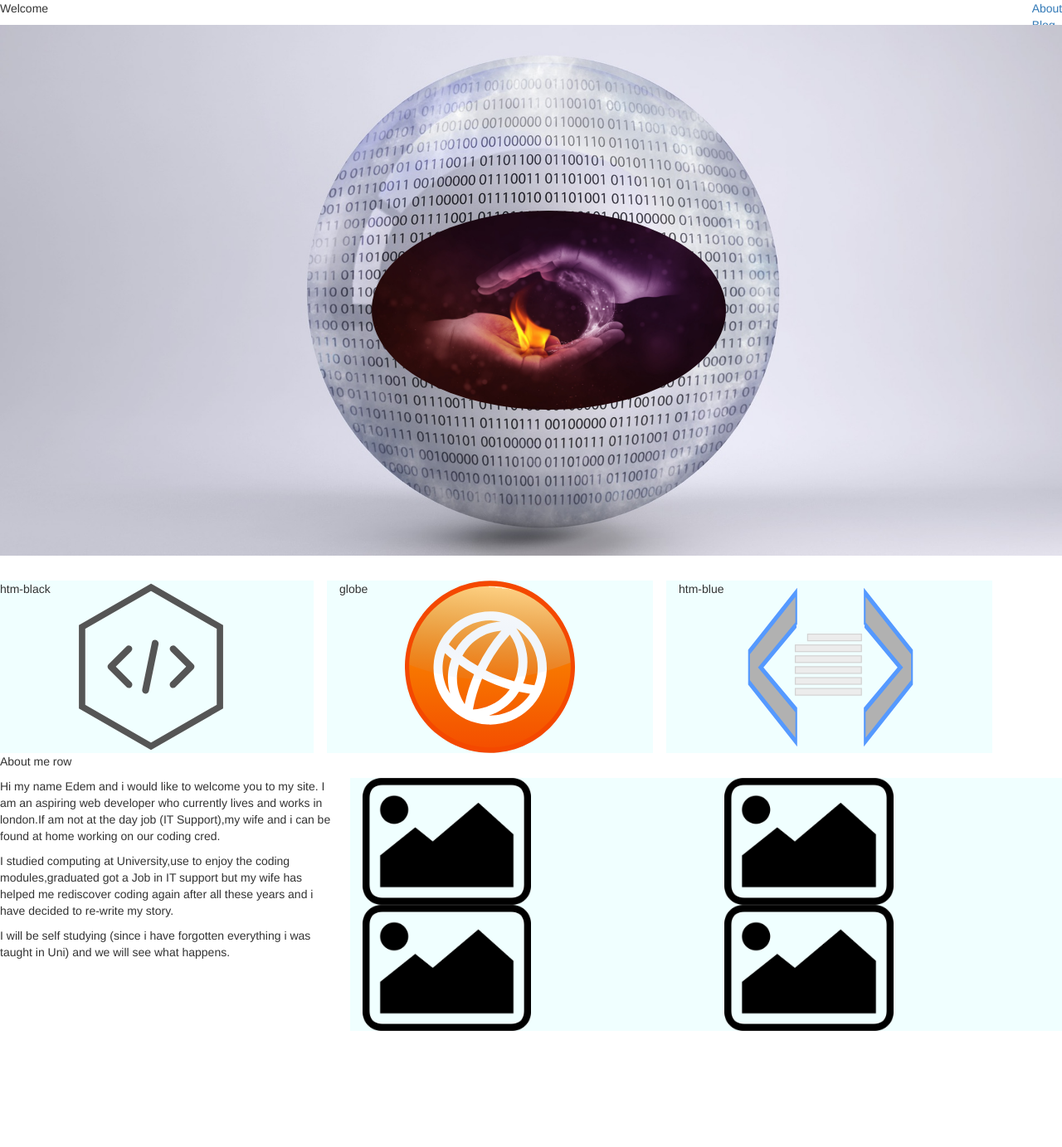
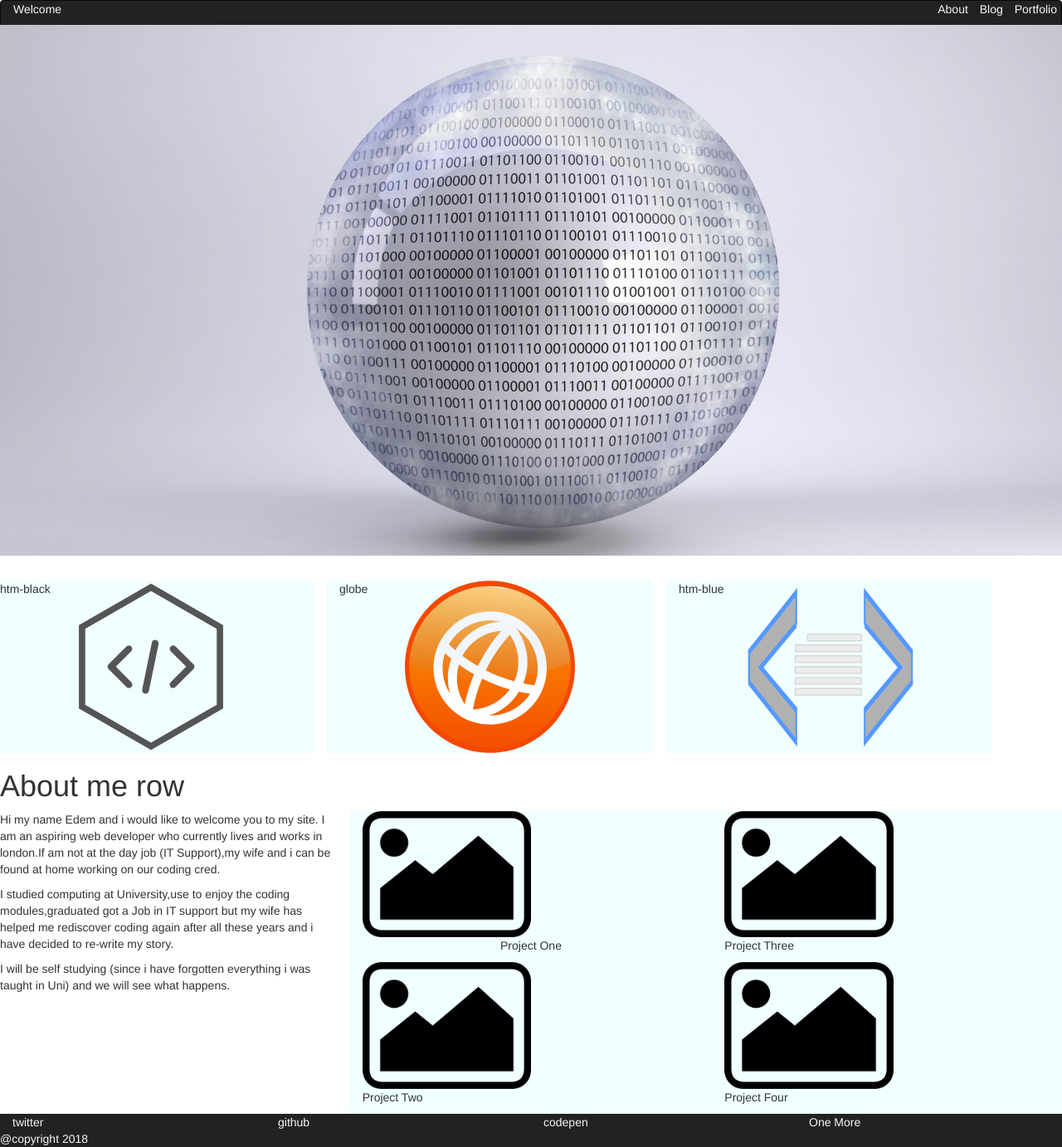
Before and after one commit to Etubom/ProjectMe, a plain HTML site: page index.html in a window 1280 px wide. Shown: the whole page at 83% size. Before the commit the page ends 1244 px from the top, so only its background shows below. Drawn offline with nearby package versions, Linux system fonts and the light colour scheme; a web font is replaced by a local one.

Commit message:
Top Navigation bar and footer section included

```diff
--- a/index.html
+++ b/index.html
@@ -5,13 +5,30 @@
       <link rel="stylesheet" href="./resources/css/reset.css">
     <!-- Latest compiled and minified CSS -->
 <link rel="stylesheet" href="https://maxcdn.bootstrapcdn.com/bootstrap/3.3.7/css/bootstrap.min.css" integrity="sha384-BVYiiSIFeK1dGmJRAkycuHAHRg32OmUcww7on3RYdg4Va+PmSTsz/K68vbdEjh4u" crossorigin="anonymous">
-
+  <!--font awesome cdn-->
+    <link rel="stylesheet" href="https://maxcdn.bootstrapcdn.com/font-awesome/4.7.0/css/font-awesome.min.css">
     <link rel="stylesheet" href="./resources/css/style.css">
     <title>Edem</title>
   </head>
   <body>
               <header>
-                  <nav class="navbar-left">
+                <nav class="navbar navbar-inverse">
+                  <div class="container-fluid">
+                          <div class="navbar-left">
+                              <p>Welcome</p>
+                          </div>
+
+                        <!--<nav>-->
+                            <ul class="navbar-right list-inline">
+                                <li><a href="#">About</a></li>
+                                <li><a href="#">Blog</a></li>
+                                <li><a href="#">Portfolio</a></li>
+                            </ul>
+                        <!--</nav>-->
+                  </div>
+                </nav>
+
+            <!--      <nav class="navbar-left">
                      <p>Welcome</p>
 
                   </nav>
@@ -21,10 +38,18 @@
                           <li><a href="#">Blog</a></li>
                           <li><a href="#">Portfolio</a></li>
                       </ul>
-                  </nav>
+                  </nav>-->
               </header>
         <main>
-          <section class="jumbotron">
+          <section>
+            <div class="jumbotron">
+                <div class="container">
+
+                </div>
+
+            </div>
+          </section>
+        <!--  <section class="jumbotron">
               <div class="row">
                   <div class="col-sm-8">
 
@@ -34,8 +59,9 @@
                   </div>
               </div>
 
-          </section>
+          </section>-->
           <section>
+            <div class="fluid-container">
               <div class="row">
                   <div class="col-sm-4 icon1">
                       <!--<img src="resources\images\htm-black.svg" alt="">-->
@@ -50,11 +76,14 @@
                       htm-blue
                   </div>
               </div>
+            </div>
           </section>
+
+
           <section>
               <div class="row">
                 <div class="col-sm-12">
-                  <p>About me row</p>
+                  <h1>About me row</h1>
                 </div>
               </div>
           </section>
@@ -73,34 +102,41 @@
                         </p>
                       </div>
                           <div class="col-sm-4 portfolio">
-                              <img src="resources\images\Placeholder.jpg" alt="">
-                                <img src="resources\images\Placeholder.jpg" alt="">
+                              <img class="img-responsive" src="resources\images\Placeholder.jpg" alt="">
+                              <p class="text-center">Project One</p>
+                                <img class="img-responsive" src="resources\images\Placeholder.jpg" alt="">
+                              <p>Project Two</p>
                           </div>
                           <div class="col-sm-4 portfolio">
-                              <img src="resources\images\Placeholder.jpg" alt="">
-                                <img src="resources\images\Placeholder.jpg" alt="">
+                              <img class="img-responsive" src="resources\images\Placeholder.jpg" alt="">
+                                <p>Project Three</p>
+                                <img class="img-responsive" src="resources\images\Placeholder.jpg" alt="">
+                                <p>Project Four</p>
                           </div>
                     </div>
                   </section>
                   <section>
-                        <div class="row">
-                            <div class="col-sm-12 footer">
+                  <div class="nav navbar-inverse pagefooter">
+                          <div class="row">
+                            <div class="container-fluid">
+                              <div class="col-sm-3">
+                                twitter
+                              </div>
+                              <div class="col-sm-3">
+                                github
+                              </div>
+                              <div class="col-sm-3">
+                                codepen
+                              </div>
+                              <div class="col-sm-3">
+                                One More
+                              </div>
+                            </div>
 
-                            </div>
-                        </div>
-                  </section>
-          <!--<div class="banner">
-            <div class="container">
-              <nav class="desktopnavigation">
-                <ul>
-                  <li>About Me</li>
-                  <li>Portfolio</li>
-                </ul>
-              </nav>
-            </div>
-
-
-          </div>-->
+                          </div>
+                          <footer>@copyright 2018</footer>
+                  </div>
+                </section>
         </main>
         <!-- jQuery (necessary for Bootstrap's JavaScript plugins) -->
          <script src="https://ajax.googleapis.com/ajax/libs/jquery/1.12.4/jquery.min.js"></script>
--- a/resources/css/style.css
+++ b/resources/css/style.css
@@ -1,3 +1,5 @@
+@import url('https://fonts.googleapis.com/css?family=Ewert|Fruktur');
+
 html{
   font-size: 16px;
 }
@@ -18,6 +20,13 @@ header{
   /*display: flex;*/
 }
 
+a{
+  color: whitesmoke;
+}
+
+.navbar-left{
+  color: whitesmoke;
+}
 .bannerimg{
   background-image: url(../images/yin_yang.jpg);
   background-position: center;
@@ -60,7 +69,12 @@ margin-right: 1rem;
 
 .portfolio{
   background-color: Azure;
+
 }
 .portfolio img{
   width: 50%;
 }
+
+.pagefooter{
+  color: whitesmoke;
+}
```
